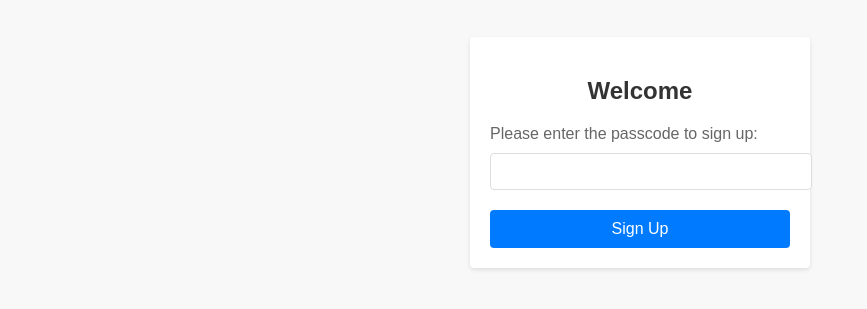
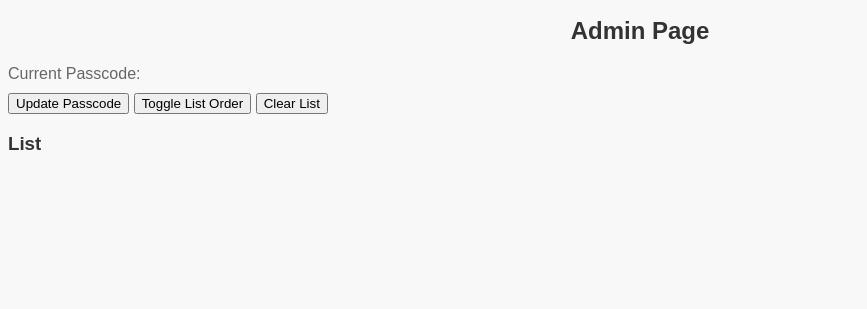
Before and after one commit to preoccupied-alan/mksignin2, a plain HTML site: page index.html in a window 1280 px wide. Shown: the part 61-370 px from the top of the page, without its empty margins (0-867 px from the left). Drawn offline with Linux system fonts and the light colour scheme; no server answers.

Commit message:
Update index.html

```diff
--- a/index.html
+++ b/index.html
@@ -1,7 +1,7 @@
 <!DOCTYPE html>
 <html>
 <head>
-    <title>Sign Up</title>
+    <title>Admin Page</title>
     <meta name="viewport" content="width=device-width, initial-scale=1">
     <link rel="stylesheet" href="style.css">
 </head>
@@ -9,14 +9,15 @@
     <div class="logo">
         <img src="logo.png" alt="My Logo">
     </div>
-    <div id="signup-form">
-        <h2>Welcome</h2>
-        <p>Please enter the passcode to sign up:</p>
-        <form onsubmit="handleSignup(event)">
-            <input type="password" id="passcode-input" required>
-            <input type="submit" value="Sign Up">
-        </form>
+    <div id="admin-content">
+        <h2>Admin Page</h2>
+        <p>Current Passcode: <span id="passcode"></span></p>
+        <button onclick="updatePasscode()">Update Passcode</button>
+        <button onclick="toggleListOrder()">Toggle List Order</button>
+        <button onclick="clearList()">Clear List</button>
+        <h3>List</h3>
+        <ul id="slot-list"></ul>
     </div>
-    <script src="script.js"></script>
+    <script src="admin.js"></script>
 </body>
 </html>
```
